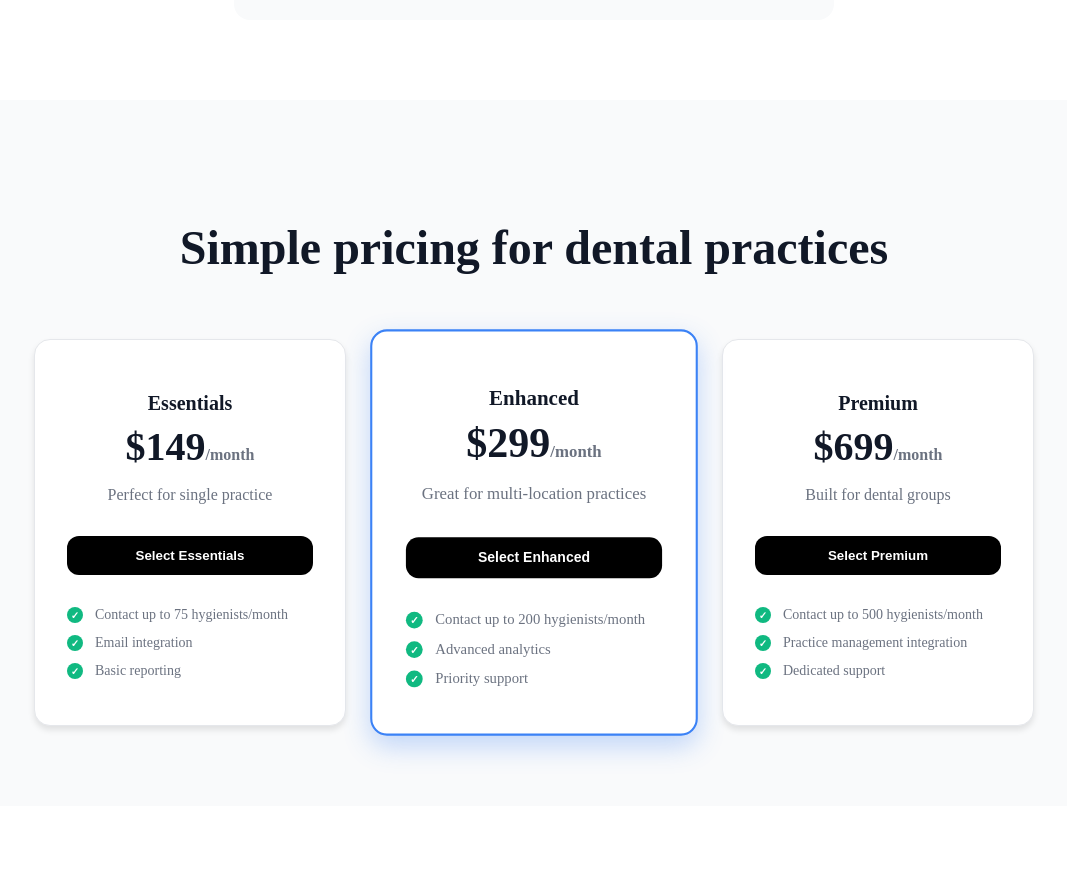
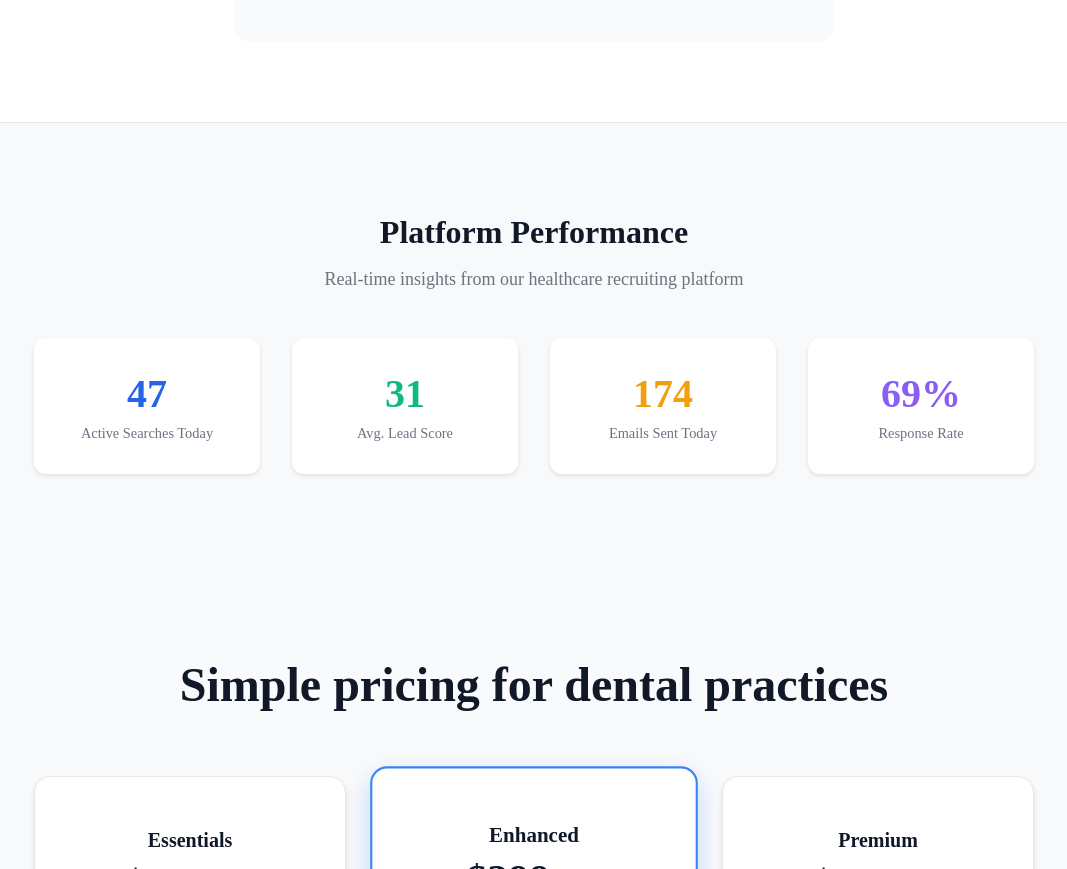
Before and after one commit to davidfindem/pmm-ai-healthcare, a Next.js app: page /dental-office in a window 1280 px wide. Shown: the part 1600-2469 px from the top of the page, without its empty margins (106-1173 px from the left). Before the commit the page ends 2414 px from the top, so only its background shows below. Built offline with nearby package versions, Linux system fonts and the light colour scheme.

Commit message:
Update LandingPageTemplate.js

```diff
--- a/components/LandingPageTemplate.js
+++ b/components/LandingPageTemplate.js
@@ -16,7 +16,7 @@ export default function LandingPageTemplate({ persona }) {
     e.preventDefault()
 
     const score = Math.floor(Math.random() * 10) + 15
-    alert(`Demo: Lead captured for ${persona.title}! Score: ${score} points. Email sequence triggered.`)
+    alert(`Thank you! Your information has been submitted. Our team will contact you within 24 hours to discuss your ${persona.title.toLowerCase()} staffing needs.`)
 
     setFormData({
       firstName: '',
@@ -133,12 +133,13 @@ export default function LandingPageTemplate({ persona }) {
               </button>
             </div>
 
-            {/* Right Side - Candidate Card */}
+              {/* Right Side - Candidate Card */}
             <div style={{
               background: 'white',
               borderRadius: '16px',
               padding: '2rem',
-              boxShadow: '0 20px 25px -5px rgba(0, 0, 0, 0.1)'
+              boxShadow: '0 20px 25px -5px rgba(0, 0, 0, 0.1)',
+              maxWidth: '440px'
             }}>
               {/* Candidate Header */}
               <div style={{
@@ -147,35 +148,36 @@ export default function LandingPageTemplate({ persona }) {
                 alignItems: 'flex-start',
                 marginBottom: '2rem'
               }}>
-                <div style={{ display: 'flex', alignItems: 'flex-start', gap: '1rem' }}>
+                <div style={{ display: 'flex', alignItems: 'flex-start', gap: '1rem', flex: 1 }}>
                   <img
                     src={persona.candidate.photo}
-                    alt={persona.candidate.name}
-                    style={{ width: '64px', height: '64px', borderRadius: '50%', objectFit: 'cover' }}
+                    alt={persona.candidate.name.replace(/<br\/>/g, ' ')}
+                    style={{ width: '64px', height: '64px', borderRadius: '50%', objectFit: 'cover', flexShrink: 0 }}
                   />
-                  <div>
+                  <div style={{ flex: 1 }}>
                     <h3 style={{
                       fontSize: '1.75rem',
                       fontWeight: 'bold',
-                      lineHeight: '1.1',
+                      lineHeight: '1.2',
                       marginBottom: '0.5rem',
                       color: '#111827'
                     }} dangerouslySetInnerHTML={{ __html: persona.candidate.name }}>
                     </h3>
-                    <div style={{ display: 'flex', alignItems: 'flex-start', gap: '8px' }}>
+                    <div style={{ display: 'flex', alignItems: 'flex-start', gap: '8px', marginBottom: '1rem' }}>
                       <div style={{
                         width: '8px',
                         height: '8px',
                         background: '#10b981',
                         borderRadius: '50%',
-                        marginTop: '6px'
+                        marginTop: '6px',
+                        flexShrink: 0
                       }}></div>
                       <span style={{ color: '#6b7280', fontSize: '1rem', lineHeight: '1.3' }} dangerouslySetInnerHTML={{ __html: persona.candidate.title }}>
                       </span>
                     </div>
                   </div>
                 </div>
-                <div style={{ display: 'flex', gap: '8px' }}>
+                <div style={{ display: 'flex', gap: '8px', flexShrink: 0, marginLeft: '1rem' }}>
                   <button style={{
                     background: '#3b82f6',
                     color: 'white',
@@ -183,7 +185,8 @@ export default function LandingPageTemplate({ persona }) {
                     border: 'none',
                     borderRadius: '8px',
                     fontSize: '14px',
-                    cursor: 'pointer'
+                    cursor: 'pointer',
+                    whiteSpace: 'nowrap'
                   }}>Email</button>
                   <button style={{
                     background: '#3b82f6',
@@ -192,7 +195,8 @@ export default function LandingPageTemplate({ persona }) {
                     border: 'none',
                     borderRadius: '8px',
                     fontSize: '14px',
-                    cursor: 'pointer'
+                    cursor: 'pointer',
+                    whiteSpace: 'nowrap'
                   }}>Call</button>
                 </div>
               </div>
@@ -232,14 +236,17 @@ export default function LandingPageTemplate({ persona }) {
                     height: '48px',
                     background: persona.candidate.iconColor,
                     borderRadius: '8px',
-                    marginTop: '4px'
+                    marginTop: '4px',
+                    flexShrink: 0
                   }}></div>
-                  <div style={{ flex: 1 }}>
+                  <div style={{ flex: 1, minWidth: 0 }}>
                     <div style={{
                       display: 'flex',
                       justifyContent: 'space-between',
                       alignItems: 'flex-start',
-                      marginBottom: '4px'
+                      marginBottom: '4px',
+                      flexWrap: 'wrap',
+                      gap: '8px'
                     }}>
                       <span style={{
                         fontSize: '0.875rem',
@@ -248,7 +255,8 @@ export default function LandingPageTemplate({ persona }) {
                       }}>{persona.candidate.experience.title}</span>
                       <span style={{
                         fontSize: '0.75rem',
-                        color: '#9ca3af'
+                        color: '#9ca3af',
+                        whiteSpace: 'nowrap'
                       }}>{persona.candidate.experience.duration}</span>
                     </div>
                     <div style={{
@@ -439,6 +447,83 @@ export default function LandingPageTemplate({ persona }) {
         </div>
       </section>
 
+      {/* Performance Analytics Section */}
+      <section style={{ background: '#f8f9fa', padding: '4rem 1rem', borderTop: '1px solid #e5e7eb' }}>
+        <div style={{ maxWidth: '1000px', margin: '0 auto' }}>
+          <div style={{ textAlign: 'center', marginBottom: '3rem' }}>
+            <h2 style={{
+              fontSize: '2rem',
+              fontWeight: 'bold',
+              marginBottom: '1rem',
+              color: '#111827'
+            }}>
+              Platform Performance
+            </h2>
+            <p style={{ color: '#6b7280', fontSize: '1.125rem' }}>
+              Real-time insights from our healthcare recruiting platform
+            </p>
+          </div>
+
+          <div style={{
+            display: 'grid',
+            gridTemplateColumns: 'repeat(4, 1fr)',
+            gap: '2rem'
+          }}>
+            <div style={{
+              background: 'white',
+              padding: '2rem',
+              borderRadius: '12px',
+              textAlign: 'center',
+              boxShadow: '0 2px 4px rgba(0,0,0,0.1)'
+            }}>
+              <div style={{ fontSize: '2.5rem', fontWeight: 'bold', color: '#2563eb', marginBottom: '0.5rem' }}>
+                {Math.floor(Math.random() * 15) + 35}
+              </div>
+              <div style={{ color: '#6b7280', fontSize: '0.9rem' }}>Active Searches Today</div>
+            </div>
+
+            <div style={{
+              background: 'white',
+              padding: '2rem',
+              borderRadius: '12px',
+              textAlign: 'center',
+              boxShadow: '0 2px 4px rgba(0,0,0,0.1)'
+            }}>
+              <div style={{ fontSize: '2.5rem', fontWeight: 'bold', color: '#10b981', marginBottom: '0.5rem' }}>
+                {Math.floor(Math.random() * 10) + 22}
+              </div>
+              <div style={{ color: '#6b7280', fontSize: '0.9rem' }}>Avg. Lead Score</div>
+            </div>
+
+            <div style={{
+              background: 'white',
+              padding: '2rem',
+              borderRadius: '12px',
+              textAlign: 'center',
+              boxShadow: '0 2px 4px rgba(0,0,0,0.1)'
+            }}>
+              <div style={{ fontSize: '2.5rem', fontWeight: 'bold', color: '#f59e0b', marginBottom: '0.5rem' }}>
+                {Math.floor(Math.random() * 20) + 165}
+              </div>
+              <div style={{ color: '#6b7280', fontSize: '0.9rem' }}>Emails Sent Today</div>
+            </div>
+
+            <div style={{
+              background: 'white',
+              padding: '2rem',
+              borderRadius: '12px',
+              textAlign: 'center',
+              boxShadow: '0 2px 4px rgba(0,0,0,0.1)'
+            }}>
+              <div style={{ fontSize: '2.5rem', fontWeight: 'bold', color: '#8b5cf6', marginBottom: '0.5rem' }}>
+                {Math.floor(Math.random() * 5) + 67}%
+              </div>
+              <div style={{ color: '#6b7280', fontSize: '0.9rem' }}>Response Rate</div>
+            </div>
+          </div>
+        </div>
+      </section>
+
       {/* Pricing Section */}
       <section id="pricing" style={{ background: '#f9fafb', padding: '5rem 1rem' }}>
         <div style={{ maxWidth: '1000px', margin: '0 auto', textAlign: 'center' }}>
```
